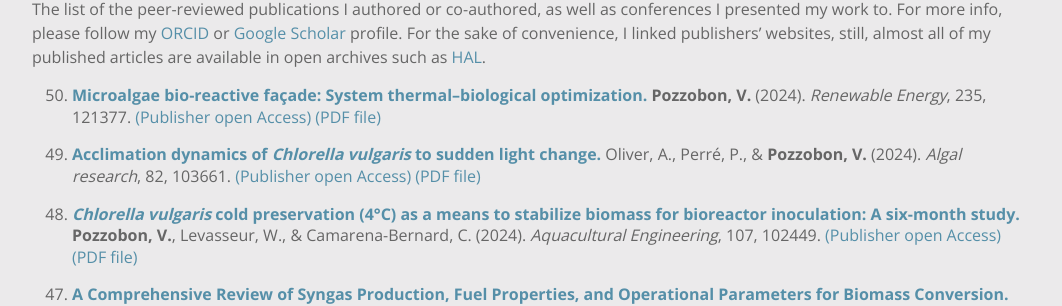
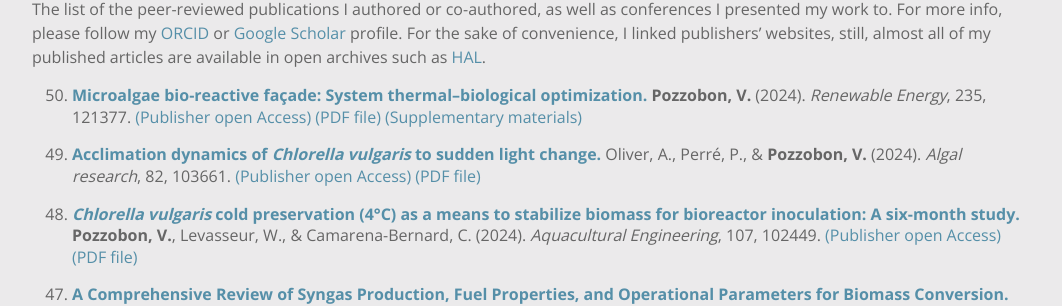
Before and after one commit to victorpozzobon/victorpozzobon.github.io, a Jekyll site: the page built from _pages/academic.md, in a window 1280 px wide. Shown: the part 1793-2099 px from the top of the page, without its empty margins (96-1158 px from the left). Built offline with Jekyll 4.4.1, drawn with Linux system fonts in a browser that asks for light colours.

Commit message:
Supplementary materials

```diff
--- a/_pages/academic.md
+++ b/_pages/academic.md
@@ -71,7 +71,7 @@
 The list of the peer-reviewed publications I authored or co-authored, as well as conferences
 I presented my work to. For more info, please follow my [ORCID](https://orcid.org/0000-0003-1530-0834) or [Google Scholar](https://scholar.google.fr/citations?user=XOAdaN4AAAAJ) profile. For the sake of convenience, I linked publishers' websites, still, almost all of my published articles are available in open archives such as [HAL](https://hal.archives-ouvertes.fr/).
 
-0. [**Microalgae bio-reactive façade: System thermal–biological optimization.**](https://doi.org/10.1016/j.renene.2024.121377) **Pozzobon, V.** (2024).  _Renewable Energy_, 235, 121377. [(Publisher open Access)](https://www.sciencedirect.com/science/article/pii/S0960148124014459/pdfft?md5=635ad712361fd1fd9967b9cbca3410c2&pid=1-s2.0-S0960148124014459-main.pdf) [(PDF file)](/assets/preprints/Pozzobon_2024_f.pdf)
+0. [**Microalgae bio-reactive façade: System thermal–biological optimization.**](https://doi.org/10.1016/j.renene.2024.121377) **Pozzobon, V.** (2024).  _Renewable Energy_, 235, 121377. [(Publisher open Access)](https://www.sciencedirect.com/science/article/pii/S0960148124014459/pdfft?md5=635ad712361fd1fd9967b9cbca3410c2&pid=1-s2.0-S0960148124014459-main.pdf) [(PDF file)](/assets/preprints/Pozzobon_2024_f.pdf) [(Supplementary materials)](/assets/preprints/Pozzobon_2024_f_Supplementary_Materials.pdf)
 
 0. [**Acclimation dynamics of _Chlorella vulgaris_ to sudden light change.**](https://doi.org/10.1016/j.algal.2024.103661) Oliver, A., Perré, P., & **Pozzobon, V.** (2024).  _Algal research_, 82, 103661. [(Publisher open Access)](https://www.sciencedirect.com/science/article/pii/S221192642400273X/pdfft?md5=4eb64ec491f54e4ee85fd53453c8565e&pid=1-s2.0-S221192642400273X-main.pdf) [(PDF file)](/assets/preprints/Oliver_2024_a.pdf)
 
```
Also changed, not shown: 2 other files.
